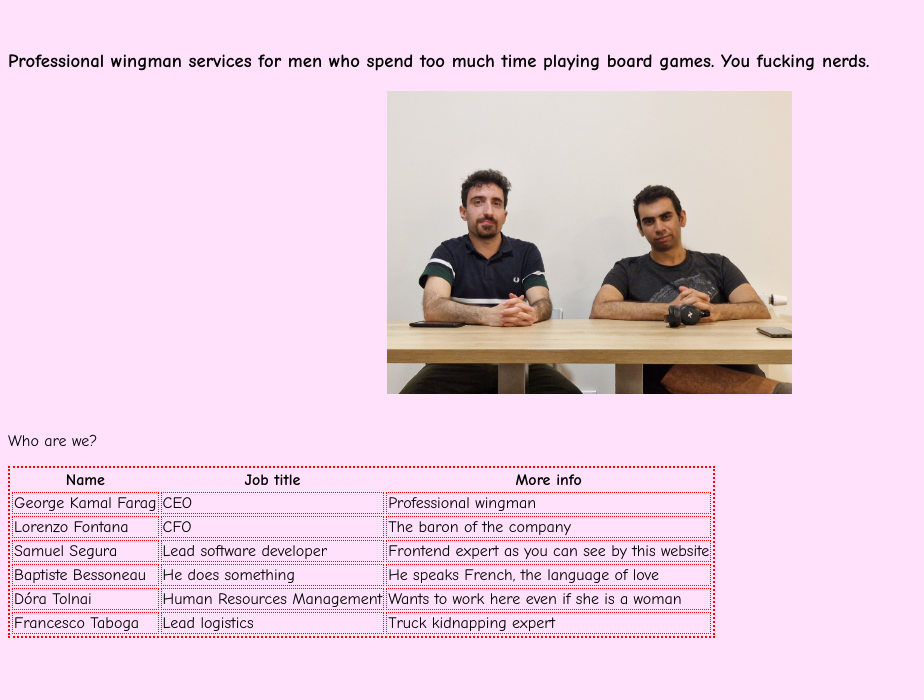
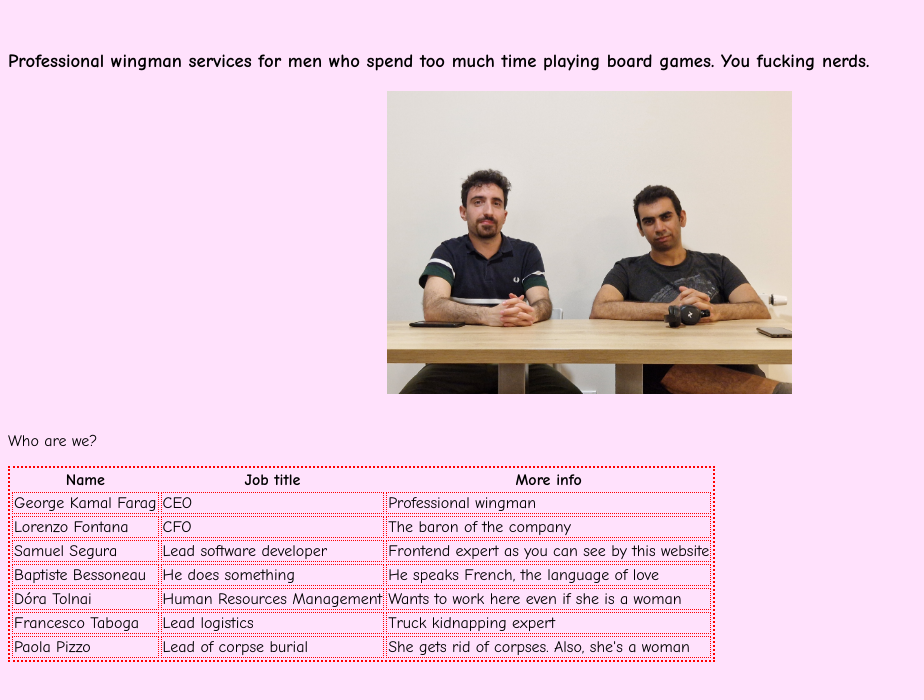
Before and after one commit to Nessemut/GeorgeTheWingman, a plain HTML site: page index.html in a window 1280 px wide. Shown: the part 88-788 px from the top of the page, without its empty margins (0-924 px from the left). Drawn offline with Linux system fonts and the light colour scheme.

Commit message:
Add Paola

```diff
--- a/index.html
+++ b/index.html
@@ -60,6 +60,11 @@
         <td>Lead logistics</td>
         <td>Truck kidnapping expert</td>
     </tr>
+    <tr>
+        <td>Paola Pizzo</td>
+        <td>Lead of corpse burial</td>
+        <td>She gets rid of corpses. Also, she's a woman</td>
+    </tr>
 </table>
 
 </body>
```
